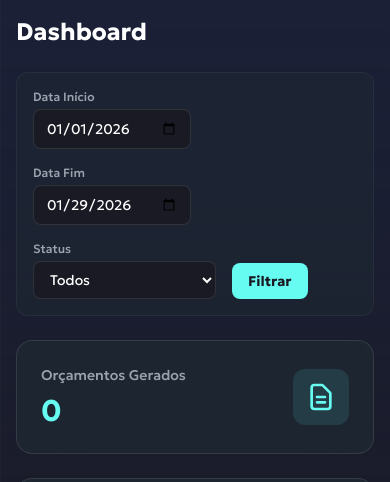
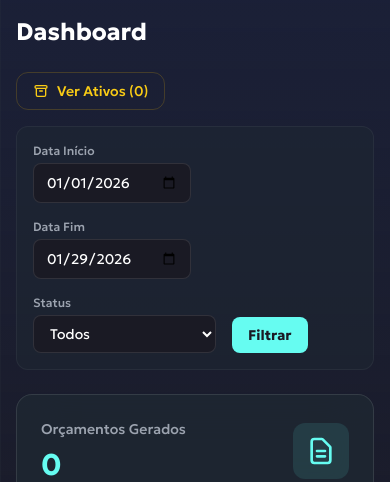
Before and after one commit to F4bs04/Provitta_Life, a PHP site: page /admin/admin_dashboard.php?show_archived=1&page=1 in a window 390 px wide. Shown: the part 65-547 px from the top of the page. Run offline with PHP 8.4, Linux system fonts and the light colour scheme; a user stored in the database is signed in.

Commit message:
feat: add pagination and archived filter to dashboard
- Added pagination with 20 leads per page
- Added page navigation (previous/next + page numbers)
- Added archived filter toggle button
- Shows total count of leads
- Preserves filters when changing pages
- Responsive pagination controls

```diff
--- a/admin/admin_dashboard.php
+++ b/admin/admin_dashboard.php
@@ -103,11 +103,36 @@ if (!empty($whereClauses)) {
 
 $query .= " GROUP BY l.id ORDER BY l.created_at DESC ";
 
+// Count total for pagination
+$countQuery = "SELECT COUNT(DISTINCT l.id) as total FROM leads l " .
+    ($hasInviteTracking ? "LEFT JOIN invite_codes ic ON l.invite_code_id = ic.id" : "");
+if (!empty($whereClauses)) {
+    $countQuery .= " WHERE " . implode(' AND ', $whereClauses);
+}
+
+try {
+    $countStmt = $pdo->prepare($countQuery);
+    foreach ($params as $key => $value) {
+        $countStmt->bindValue($key, $value);
+    }
+    $countStmt->execute();
+    $totalLeads = $countStmt->fetch()['total'];
+    $totalPages = ceil($totalLeads / $perPage);
+} catch (Exception $e) {
+    $totalLeads = 0;
+    $totalPages = 1;
+}
+
+// Add pagination
+$query .= " LIMIT :limit OFFSET :offset";
+
 try {
     $stmt = $pdo->prepare($query);
     foreach ($params as $key => $value) {
         $stmt->bindValue($key, $value);
     }
+    $stmt->bindValue(':limit', $perPage, PDO::PARAM_INT);
+    $stmt->bindValue(':offset', $offset, PDO::PARAM_INT);
     $stmt->execute();
     $leads = $stmt->fetchAll();
 } catch (Exception $e) {
@@ -175,6 +200,17 @@ include 'includes/header.php';
                     Lista
                 </button>
             </div>
+        </div>
+
+        <!-- Archived Filter Toggle -->
+        <div class="mb-4">
+            <a href="?<?php echo http_build_query(array_merge($_GET, ['show_archived' => $showArchived === '1' ? '0' : '1', 'page' => 1])); ?>"
+               class="inline-flex items-center gap-2 px-4 py-2 rounded-xl transition-all font-medium text-sm border <?php echo $showArchived === '1' ? 'bg-yellow-500/20 text-yellow-400 border-yellow-500/20' : 'bg-surface/80 text-gray-400 border-white/10 hover:text-white hover:border-white/20'; ?>">
+                <svg class="w-4 h-4" fill="none" stroke="currentColor" viewBox="0 0 24 24">
+                    <path stroke-linecap="round" stroke-linejoin="round" stroke-width="2" d="M5 8h14M5 8a2 2 0 110-4h14a2 2 0 110 4M5 8v10a2 2 0 002 2h10a2 2 0 002-2V8m-9 4h4"></path>
+                </svg>
+                <?php echo $showArchived === '1' ? 'Ver Ativos (' . $totalLeads . ')' : 'Ver Arquivados'; ?>
+            </a>
         </div>
 
         <!-- Filtros de Tempo -->
@@ -540,6 +576,37 @@ include 'includes/header.php';
             <?php endforeach; ?>
         </div>
 
+        <!-- Pagination -->
+        <?php if ($totalPages > 1): ?>
+        <div class="mt-6 flex flex-col sm:flex-row items-center justify-between gap-4 bg-surface/50 p-4 rounded-xl border border-white/5">
+            <div class="text-sm text-gray-400">
+                Mostrando <?php echo count($leads); ?> de <?php echo $totalLeads; ?> leads
+            </div>
+            <div class="flex items-center gap-2 flex-wrap justify-center">
+                <?php if ($page > 1): ?>
+                <a href="?<?php echo http_build_query(array_merge($_GET, ['page' => $page - 1])); ?>"
+                   class="px-3 py-2 bg-surface/80 text-gray-400 rounded-lg hover:text-white hover:bg-white/10 transition-colors border border-white/10">
+                    ← Anterior
+                </a>
+                <?php endif; ?>
+
+                <?php for ($i = max(1, $page - 2); $i <= min($totalPages, $page + 2); $i++): ?>
+                <a href="?<?php echo http_build_query(array_merge($_GET, ['page' => $i])); ?>"
+                   class="px-3 py-2 rounded-lg transition-colors border <?php echo $i === $page ? 'bg-primary text-background border-primary' : 'bg-surface/80 text-gray-400 border-white/10 hover:text-white hover:bg-white/10'; ?>">
+                    <?php echo $i; ?>
+                </a>
+                <?php endfor; ?>
+
+                <?php if ($page < $totalPages): ?>
+                <a href="?<?php echo http_build_query(array_merge($_GET, ['page' => $page + 1])); ?>"
+                   class="px-3 py-2 bg-surface/80 text-gray-400 rounded-lg hover:text-white hover:bg-white/10 transition-colors border border-white/10">
+                    Próxima →
+                </a>
+                <?php endif; ?>
+            </div>
+        </div>
+        <?php endif; ?>
+
     <script>
       function dashboardApp() {
         return {
```
